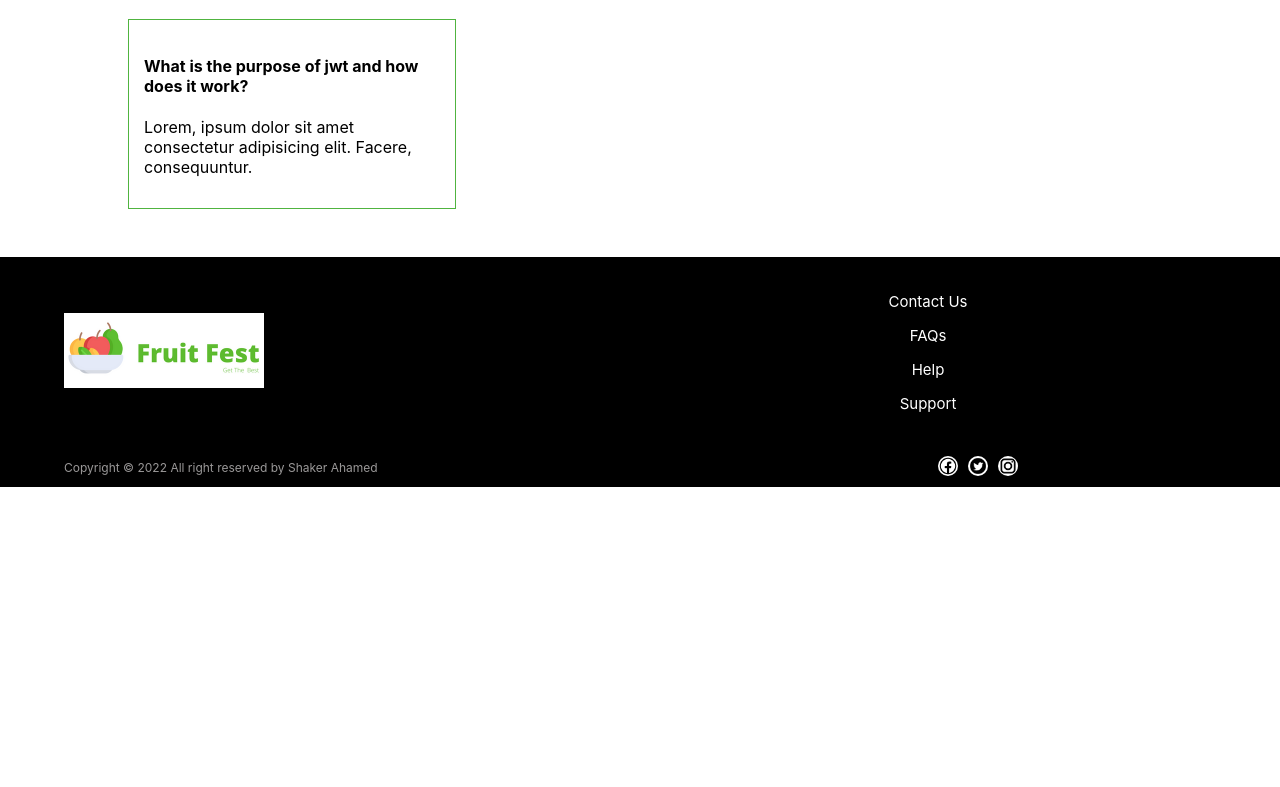
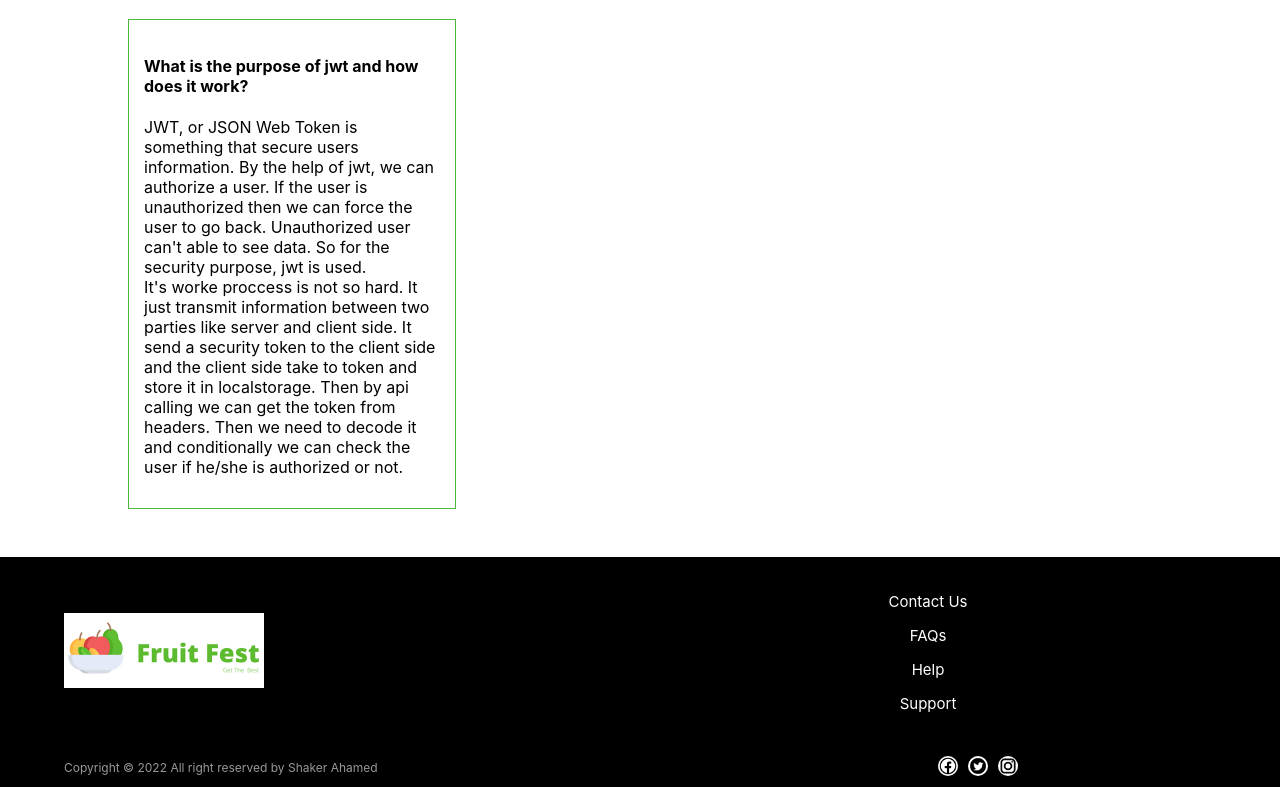
Before and after one commit to shakerscode/fruit-fest-web-app, a React (Create React App) app: page /blog in a window 1280 px wide. Shown: the part 729-1516 px from the top of the page. Before the commit the page ends 1216 px from the top, so only its background shows below. Built offline with nearby package versions, Linux system fonts and the light colour scheme; no server answers.

Commit message:
All blog questuin are done

```diff
--- a/src/component/Blog/Blog.js
+++ b/src/component/Blog/Blog.js
@@ -33,7 +33,9 @@ const Blog = () => {
                 </div>
                 <div className='blog'>
                     <h4>What is the purpose of jwt and how does it work?</h4>
-                    <p className='blog-answer'>Lorem, ipsum dolor sit amet consectetur adipisicing elit. Facere, consequuntur.</p>
+                    <p className='blog-answer'>JWT, or JSON Web Token is something that secure users information. By the help of jwt, we can authorize a user. If the user is unauthorized then we can force the user to go back. Unauthorized user can't able to see data. So for the security purpose, jwt is used.
+                        <br />
+                        It's worke proccess is not so hard. It just transmit information between two parties like server and client side.  It send a security token to the client side and the client side take to token and store it in localstorage. Then by api calling we can get the token from headers. Then we need to decode it and conditionally  we can check the user if he/she is authorized or not.</p>
                 </div>
             </div>
         </div >
--- a/src/component/Shared/Footer/Footer.css
+++ b/src/component/Shared/Footer/Footer.css
@@ -1,5 +1,5 @@
 .footer-section {
-    margin-top: 1rem;
+    margin-top: 3rem;
     background-color: rgb(0, 0, 0);
 }
 
```
